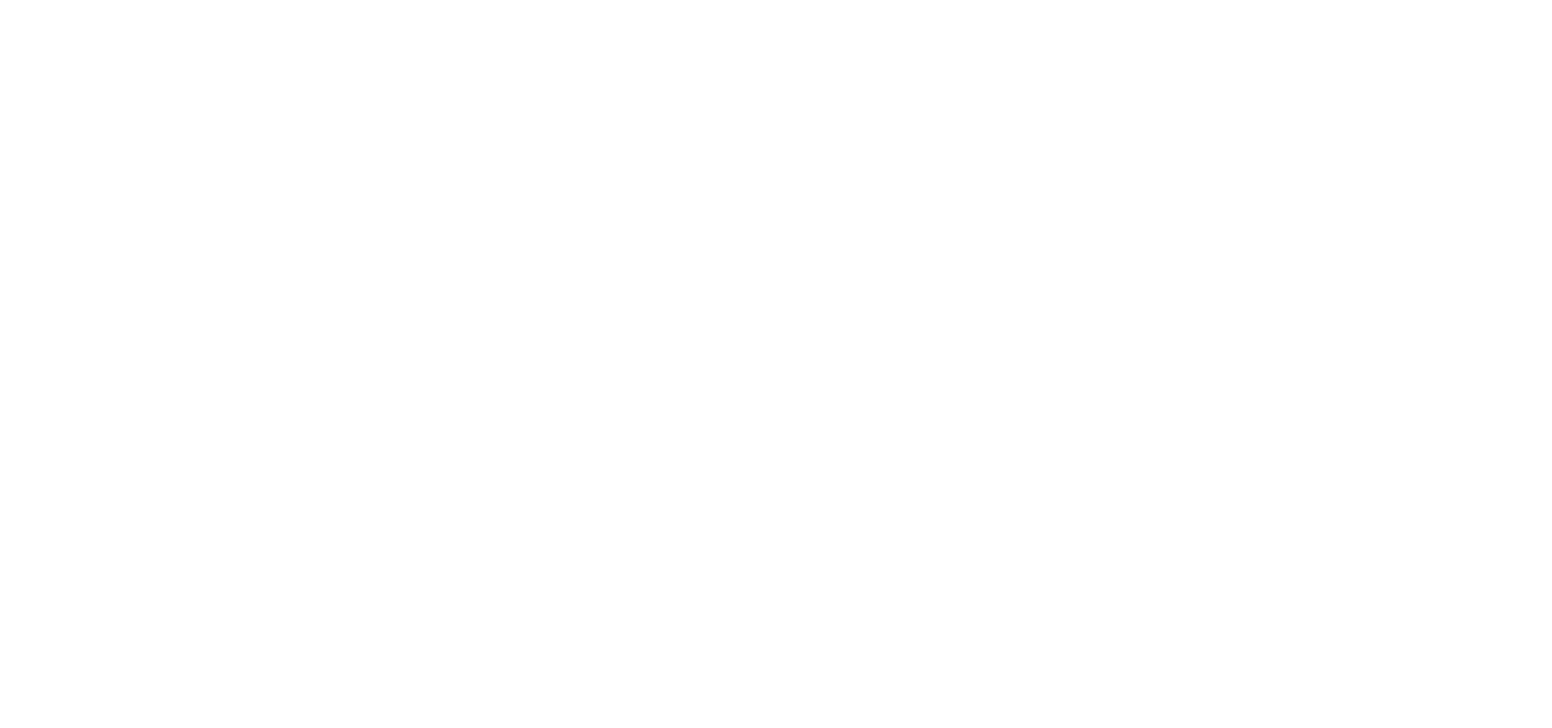
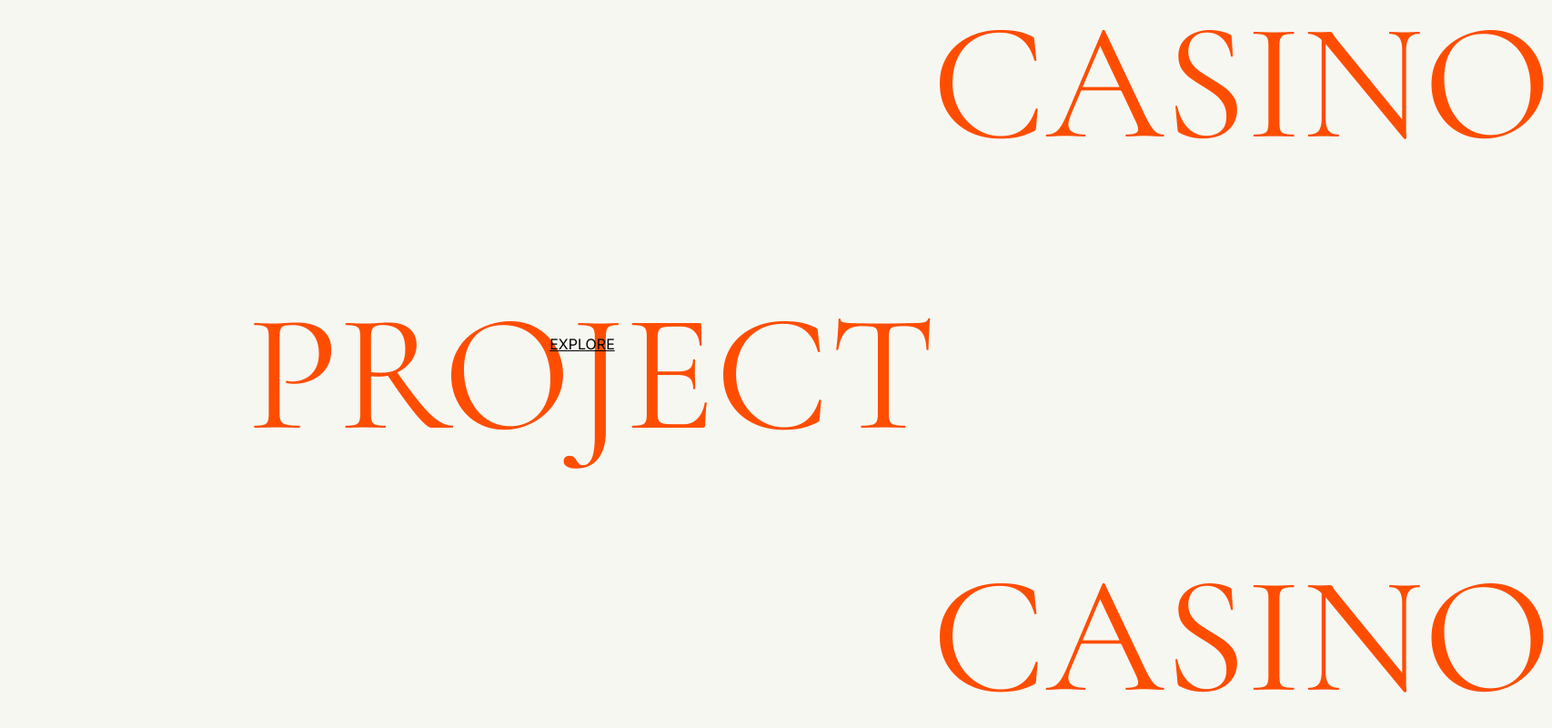
Before and after one commit to riccardo-girone/project-casino, a Next.js app in the folder client/: page / in a window 1280 px wide. Shown: the part 364-1164 px from the top of the page at 91% size, 1706 px wide, since content can reach past the window. Before the commit the page ends 800 px from the top, so only its background shows below. Built offline with nearby package versions, Linux system fonts and the light colour scheme.

Commit message:
feat: aggiute scritte home

```diff
--- a/client/src/app/globals.css
+++ b/client/src/app/globals.css
@@ -0,0 +1,7 @@
+@import url('https://fonts.googleapis.com/css2?family=Cormorant+Garamond:ital,wght@0,300;0,400;0,500;0,600;0,700;1,300;1,400;1,500;1,600;1,700&family=Montserrat:ital,wght@0,100..900;1,100..900&display=swap');
+
+body {
+    margin: 0;
+    box-sizing: border-box;
+    background-color: #F7F7F2;
+}
--- a/client/src/app/page.js
+++ b/client/src/app/page.js
@@ -1,6 +1,7 @@
 'use client';
 import { useEffect } from 'react';
 import styles from "./page.module.css";
+import Intro from '../components/Home/Intro.jsx';
 
 export default function Home() {
     useEffect( () => {
@@ -14,7 +15,7 @@
 
     return (
         <main className={styles.main}>
-
+            <Intro/>
         </main>
     );
 }
--- a/client/src/components/Content/Content.jsx
+++ b/client/src/components/Content/Content.jsx
@@ -1,5 +1,9 @@
 import styles from './Content.module.scss'
 
 export default function Content() {
+    return(
+        <div>
 
+        </div>
+    );
 }
--- a/client/src/components/Home/Home.jsx
+++ /dev/null
@@ -1,5 +0,0 @@
-import styles from './Home.module.scss'
-
-export default function Home() {
-
-}
--- /dev/null
+++ b/client/src/components/Home/Intro.jsx
@@ -0,0 +1,25 @@
+
+import styles from './Intro.module.scss';
+
+export default function Intro() {
+    return(
+        <div className={styles.container}>
+            <div className={styles.content}>
+                <div className={styles.textContainer}>
+                    <div className={styles.text1}>project</div>
+                    <div className={styles.text2}>casino</div>
+                    <div className={styles.text3}>project</div>
+                    <div className={styles.text4}>casino</div>
+                </div>
+
+                <div className='img'>
+
+                </div>
+            </div>
+
+            <div className={styles.explore}>
+                <div>explore</div>
+            </div>
+        </div>
+    );
+}
--- /dev/null
+++ b/client/src/components/Home/Intro.module.scss
@@ -0,0 +1,47 @@
+.container {
+    display: flex;
+    align-items: center;
+    justify-content: center;
+    height: 100vh;
+
+    .content {
+        font-family: "Cormorant Garamond", serif;
+        font-weight: 400;
+        font-size: 23vh;
+        text-transform: uppercase;
+        font-style: normal;
+        color: #FF4D00;
+        line-height: 10vh;
+
+        .text1 {
+            position: absolute;
+            top: 7rem;
+            left: 17rem;
+        }
+
+        .text2 {
+            position: absolute;
+            top: 26rem;
+            left: 64rem;
+        }
+
+        .text3 {
+            position: absolute;
+            top: 46rem;
+            left: 17rem;
+        }
+
+        .text4 {
+            position: absolute;
+            top: 64rem;
+            left: 64rem;
+        }
+    }
+
+    .explore {
+        text-transform: uppercase;
+        text-decoration: underline;
+        position: absolute;
+        bottom: 6vh;
+    }
+}
--- a/client/src/components/Skill/Skill.jsx
+++ b/client/src/components/Skill/Skill.jsx
@@ -1,5 +1,9 @@
 import styles from './Skill.module.scss'
 
 export default function Skill() {
+    return(
+        <div>
 
+        </div>
+    );
 }
```
Also changed, not shown: client/public/home-img/img1.jpg (added), client/public/home-img/img2.jpg (added), client/src/components/Home/Home.module.scss (deleted).
